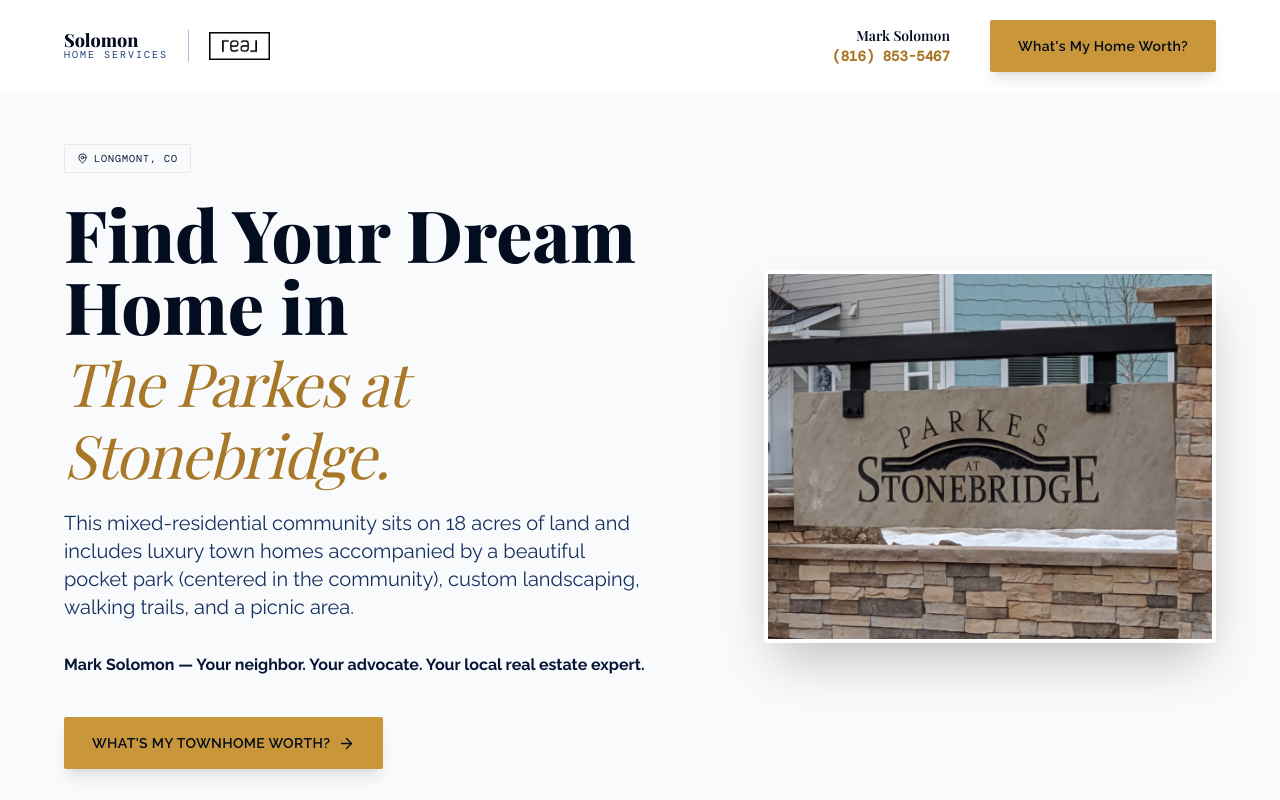
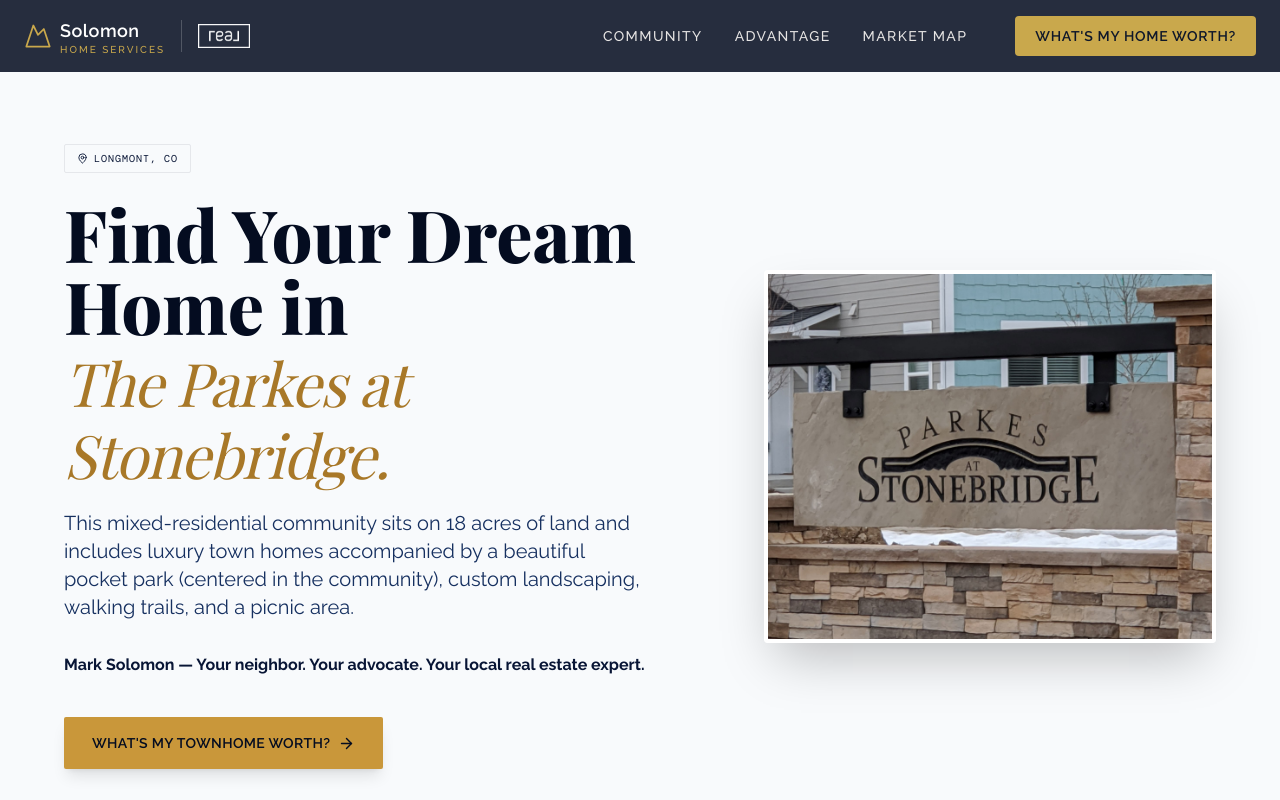
Before and after one commit to lasersolosbd/Parkes-at-Stonebridge-Microsite, a Next.js app: page / in a window 1280 px wide. Shown: the top 800 px of the page. Built offline with nearby package versions, Linux system fonts and the light colour scheme; a web font is replaced by a local one.

Commit message:
Update Navbar.tsx

```diff
--- a/components/Navbar.tsx
+++ b/components/Navbar.tsx
@@ -1,43 +1,136 @@
 "use client";
 
-import Link from "next/link";
 import { useState, useEffect } from "react";
+import { Menu, X, Mountain } from "lucide-react";
 
 export default function Navbar() {
+  const [isOpen, setIsOpen] = useState(false);
   const [scrolled, setScrolled] = useState(false);
 
   useEffect(() => {
     const handleScroll = () => setScrolled(window.scrollY > 20);
     window.addEventListener("scroll", handleScroll);
+    handleScroll();
     return () => window.removeEventListener("scroll", handleScroll);
   }, []);
 
+  const handleScrollToSection = (e: React.MouseEvent<HTMLAnchorElement>, targetId: string) => {
+    e.preventDefault();
+    setIsOpen(false);
+
+    if (targetId === "hero") {
+      window.scrollTo({ top: 0, behavior: "smooth" });
+      return;
+    }
+
+    const element = document.getElementById(targetId);
+    if (element) {
+      const offset = 80;
+      const bodyRect = document.body.getBoundingClientRect().top;
+      const elementRect = element.getBoundingClientRect().top;
+      const elementPosition = elementRect - bodyRect;
+      const offsetPosition = elementPosition - offset;
+
+      window.scrollTo({
+        top: offsetPosition,
+        behavior: "smooth"
+      });
+    }
+  };
+
   return (
-    <nav className={`fixed top-0 left-0 w-full bg-white transition-all duration-300 ${scrolled ? "z-[9999] shadow-md py-3" : "z-10 py-5"}`}>
-      <div className="max-w-7xl mx-auto px-6 lg:px-16 flex items-center justify-between gap-6">
+    <header
+      className={`fixed top-0 left-0 right-0 z-50 transition-all duration-500 ${
+        scrolled
+          ? "bg-[#0f172a]/95 backdrop-blur-md shadow-2xl shadow-black/20 py-3"
+          : "bg-[#0f172a]/90 backdrop-blur-sm py-4"
+      }`}
+    >
+      <nav className="max-w-7xl mx-auto px-6 flex items-center justify-between">
+        {/* BRANDING LOGO GROUP */}
+        <div className="flex items-center gap-4">
+          <a href="https://www.solomonhomeservices.com" className="flex items-center gap-2 group">
+            <Mountain
+              size={28}
+              className="text-[#c9a84c] transition-transform duration-300 group-hover:scale-110"
+              strokeWidth={1.5}
+            />
+            <div className="flex flex-col leading-none">
+              <span className="text-lg font-semibold tracking-wide text-white">
+                Solomon
+              </span>
+              <span className="text-[#c9a84c] text-[10px] tracking-[0.2em] uppercase font-medium">
+                Home Services
+              </span>
+            </div>
+          </a>
 
-        <Link href="/" className="flex flex-shrink-0 items-center gap-5">
-          <div className="flex flex-col">
-            <span className="font-display text-lg font-extrabold text-navy-950 leading-none">Solomon</span>
-            <span className="font-mono text-[10px] tracking-[0.2em] uppercase text-navy-600 -mt-0.5">Home Services</span>
-          </div>
-          <div className="h-8 w-px bg-navy-200" />
-          <img src="/real-broker-logo-dark.png" alt="Real Broker" className="h-7 w-auto object-contain" />
-        </Link>
+          <div className="w-px h-8 bg-white/20"></div>
 
-        <div className="hidden md:flex items-center gap-10">
-          <div className="flex flex-col text-right">
-            <span className="font-display text-sm font-semibold text-navy-950">Mark Solomon</span>
-            <a href="tel:+18168535467" className="font-mono text-sm font-bold text-gold-600 hover:text-gold-500 transition-colors">
-              (816) 853-5467
-            </a>
-          </div>
-          {/* Fixed Link to scroll correctly from other pages */}
-          <Link href="/#contact" className="btn-gold text-sm px-6 py-3 font-bold">
-            What&apos;s My Home Worth?
-          </Link>
+          <img
+            src="/real-broker-logo-light.png"
+            alt="Real Broker, LLC"
+            className="h-6 w-auto object-contain"
+          />
+        </div>
+
+        {/* Desktop Links */}
+        <div className="hidden md:flex items-center gap-8">
+          <a href="#hero" onClick={(e) => handleScrollToSection(e, "hero")} className="text-sm font-medium tracking-widest uppercase text-stone-200 hover:text-[#c9a84c] transition-colors">
+            Community
+          </a>
+          <a href="#strategy" onClick={(e) => handleScrollToSection(e, "strategy")} className="text-sm font-medium tracking-widest uppercase text-stone-200 hover:text-[#c9a84c] transition-colors">
+            Advantage
+          </a>
+          <a href="#map" onClick={(e) => handleScrollToSection(e, "map")} className="text-sm font-medium tracking-widest uppercase text-stone-200 hover:text-[#c9a84c] transition-colors">
+            Market Map
+          </a>
+          <a
+            href="https://www.solomonhomeservices.com/#contact"
+            target="_blank"
+            rel="noopener noreferrer"
+            className="ml-4 px-5 py-2.5 bg-[#c9a84c] hover:bg-[#b8965e] text-[#0f172a] text-sm font-semibold tracking-wider uppercase rounded transition-all duration-200"
+          >
+            What's My Home Worth?
+          </a>
+        </div>
+
+        {/* Mobile Toggle */}
+        <button
+          onClick={() => setIsOpen(!isOpen)}
+          className="md:hidden text-white hover:text-[#c9a84c] transition-colors"
+          aria-label="Toggle menu"
+        >
+          {isOpen ? <X size={24} /> : <Menu size={24} />}
+        </button>
+      </nav>
+
+      {/* Mobile Menu Drawer */}
+      <div
+        className={`md:hidden transition-all duration-400 overflow-hidden ${
+          isOpen ? "max-h-96 opacity-100" : "max-h-0 opacity-0"
+        }`}
+      >
+        <div className="bg-[#0f172a]/98 backdrop-blur-md border-t border-white/10 px-6 py-6 flex flex-col gap-5">
+          <a href="#hero" onClick={(e) => handleScrollToSection(e, "hero")} className="text-stone-200 hover:text-[#c9a84c] text-sm font-medium tracking-widest uppercase">
+            Community
+          </a>
+          <a href="#strategy" onClick={(e) => handleScrollToSection(e, "strategy")} className="text-stone-200 hover:text-[#c9a84c] text-sm font-medium tracking-widest uppercase">
+            Advantage
+          </a>
+          <a href="#map" onClick={(e) => handleScrollToSection(e, "map")} className="text-stone-200 hover:text-[#c9a84c] text-sm font-medium tracking-widest uppercase">
+            Market Map
+          </a>
+          <a
+            href="https://www.solomonhomeservices.com/#contact"
+            target="_blank"
+            rel="noopener noreferrer"
+            className="mt-2 px-5 py-3 bg-[#c9a84c] text-[#0f172a] text-sm font-semibold tracking-wider uppercase rounded text-center"
+          >
+            What's My Home Worth?
+          </a>
         </div>
       </div>
-    </nav>
+    </header>
   );
 }
```
